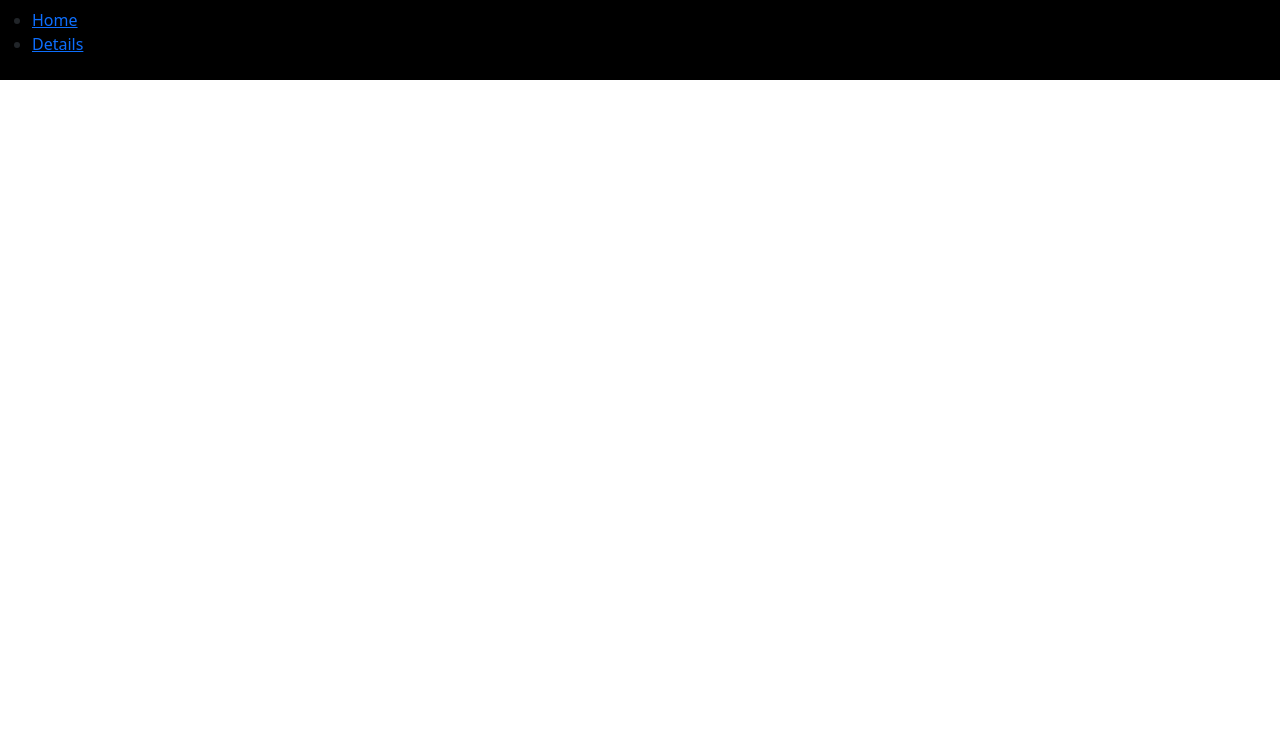
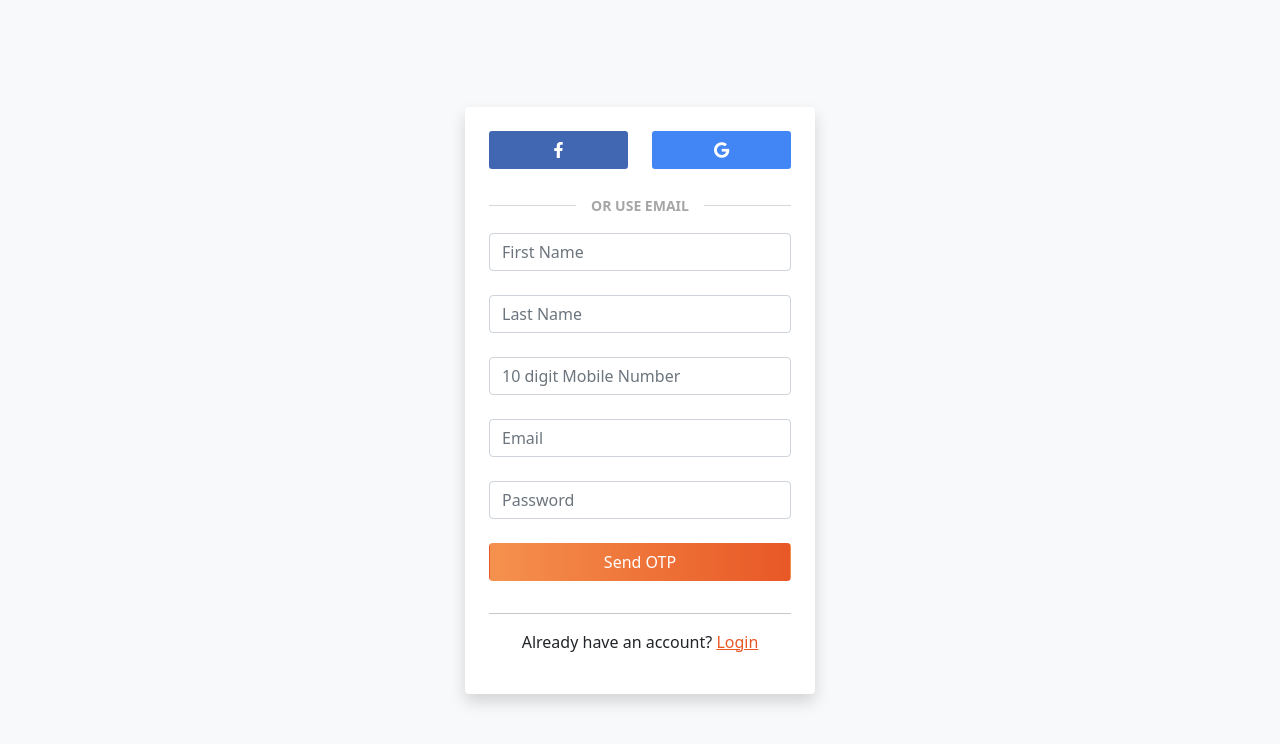
Before and after one commit to technophile-04/freshmenu, a React (Create React App) app: page /register in a window 1280 px wide. Shown: the top 744 px of the page. Built offline with nearby package versions, Linux system fonts and the light colour scheme.

Commit message:
create login and register ui

```diff
--- a/public/index.html
+++ b/public/index.html
@@ -9,6 +9,10 @@
 			name="description"
 			content="Web site created using create-react-app"
 		/>
+		<link
+			href="https://cdnjs.cloudflare.com/ajax/libs/font-awesome/5.13.0/css/all.min.css"
+			rel="stylesheet"
+		/>
 		<title>Order Food Online in Mumbai</title>
 	</head>
 	<body>
--- a/src/components/App.js
+++ b/src/components/App.js
@@ -1,20 +1,26 @@
-import { BrowserRouter as Router, Route, Switch } from "react-router-dom";
-import "../../node_modules/bootstrap/dist/css/bootstrap.min.css";
-import "../../node_modules/bootstrap/dist/js/bootstrap.bundle";
-import { Home, ProductDetails } from "../pages";
-import { Navbar } from "./";
+import { BrowserRouter as Router, Route, Switch } from 'react-router-dom';
+import '../../node_modules/bootstrap/dist/css/bootstrap.min.css';
+import '../../node_modules/bootstrap/dist/js/bootstrap.bundle';
+import { Home, Login, ProductDetails, Register } from '../pages';
+// import { Navbar } from './';
 
 function App() {
 	return (
 		<div className="App">
 			<Router>
-        <Navbar />
+				{/* <Navbar /> */}
 				<Switch>
 					<Route exact path="/">
 						<Home />
 					</Route>
 					<Route exact path="/product/:productId">
 						<ProductDetails />
+					</Route>
+					<Route exact path="/login">
+						<Login />
+					</Route>
+					<Route exact path="/register">
+						<Register />
 					</Route>
 				</Switch>
 			</Router>
--- /dev/null
+++ b/src/pages/Login.jsx
@@ -0,0 +1,68 @@
+import React from 'react';
+import { Link } from 'react-router-dom';
+
+const Login = () => {
+	return (
+		<div
+			className="d-flex justify-content-center align-items-center bg-light"
+			style={{ minHeight: '100vh', backgroundColor: '#b3b3b3' }}
+		>
+			<div
+				className="w-100 p-4 shadow bg-white rounded"
+				style={{ maxWidth: 350 }}
+			>
+				<form>
+					<div class="row mb-3">
+						<div className="col-md-6 d-flex justify-content-center">
+							<button
+								type="submit"
+								className="btn btn-block w-100 mb-2"
+								style={{ backgroundColor: '#4267B2', borderRadius: 3 }}
+							>
+								<i className="fab fa-facebook-f" style={{ color: 'white' }}></i>
+							</button>
+						</div>
+						<div className="col-md-6 d-flex justify-content-center mb-2">
+							<button
+								type="submit"
+								className="btn btn-block w-100"
+								style={{ backgroundColor: '#4285F4', borderRadius: 3 }}
+							>
+								<i className="fab fa-google" style={{ color: 'white' }}></i>
+							</button>
+						</div>
+					</div>
+					<div className="strike mb-3">
+						<span> OR </span>
+					</div>
+					<div className="form-outline mb-4">
+						<input
+							type="email"
+							id="loginName"
+							className="form-control"
+							placeholder="Mobile Number / Email ID"
+						/>
+					</div>
+
+					<button
+						type="submit"
+						className="btn btn-block mb-3 w-100 login-button"
+					>
+						Send OTP
+					</button>
+					<hr />
+					<div className="text-center">
+						<p>
+							Don't have an account?{' '}
+							<Link to="/register" style={{ color: '#e85826' }}>
+								Register
+							</Link>
+						</p>
+					</div>
+				</form>
+			</div>
+		</div>
+	);
+};
+
+export default Login;
--- /dev/null
+++ b/src/pages/Register.jsx
@@ -0,0 +1,92 @@
+import React from 'react';
+import { Link } from 'react-router-dom';
+
+const Register = () => {
+	return (
+		<div
+			className="d-flex justify-content-center align-items-center bg-light"
+			style={{ minHeight: '100vh', backgroundColor: '#b3b3b3' }}
+		>
+			<div
+				className="w-100 p-4 shadow bg-white rounded"
+				style={{ maxWidth: 350 }}
+			>
+				<form>
+					<div className="row mb-3">
+						<div className="col-md-6 d-flex justify-content-center">
+							<button
+								type="submit"
+								className="btn btn-block w-100 mb-2"
+								style={{ backgroundColor: '#4267B2', borderRadius: 3 }}
+							>
+								<i className="fab fa-facebook-f" style={{ color: 'white' }}></i>
+							</button>
+						</div>
+						<div className="col-md-6 d-flex justify-content-center ">
+							<button
+								type="submit"
+								className="btn btn-block w-100 mb-2"
+								style={{ backgroundColor: '#4285F4', borderRadius: 3 }}
+							>
+								<i className="fab fa-google" style={{ color: 'white' }}></i>
+							</button>
+						</div>
+					</div>
+					<div className="strike mb-3">
+						<span> OR USE EMAIL </span>
+					</div>
+
+					<div className="form-outline mb-4">
+						<input
+							type="text"
+							className="form-control"
+							placeholder="First Name"
+						/>
+					</div>
+					<div className="form-outline mb-4">
+						<input
+							type="text"
+							className="form-control"
+							placeholder="Last Name"
+						/>
+					</div>
+					<div className="form-outline mb-4">
+						<input
+							type="email"
+							className="form-control"
+							placeholder="10 digit Mobile Number"
+						/>
+					</div>
+					<div className="form-outline mb-4">
+						<input type="email" className="form-control" placeholder="Email" />
+					</div>
+					<div className="form-outline mb-4">
+						<input
+							type="password"
+							className="form-control"
+							placeholder="Password"
+						/>
+					</div>
+
+					<button
+						type="submit"
+						className="btn btn-block mb-3 w-100 login-button"
+					>
+						Send OTP
+					</button>
+					<hr />
+					<div className="text-center">
+						<p>
+							Already have an account?{' '}
+							<Link to="/login" style={{ color: '#e85826' }}>
+								Login
+							</Link>
+						</p>
+					</div>
+				</form>
+			</div>
+		</div>
+	);
+};
+
+export default Register;
--- a/src/pages/index.js
+++ b/src/pages/index.js
@@ -1,4 +1,5 @@
 import Home from './Home';
 import ProductDetails from './ProductDetails';
-
-export { Home, ProductDetails };
+import Login from './Login';
+import Register from './Register';
+export { Home, ProductDetails, Login, Register };
--- a/src/styles/index.css
+++ b/src/styles/index.css
@@ -12,6 +12,49 @@ code {
 		monospace;
 }
 
-.navbar {
-	background: #000;
+.login-button {
+	background: linear-gradient(to right, #f5914e, #e85826);
+	color: white !important;
+	border-radius: 3px;
 }
+
+.strike {
+	display: block;
+	text-align: center;
+	overflow: hidden;
+	white-space: nowrap;
+}
+
+.strike > span {
+	position: relative;
+	display: inline-block;
+	color: #4a4a4a7d !important;
+	font-size: 14px;
+	font-weight: 600;
+}
+
+.strike > span:before,
+.strike > span:after {
+	content: '';
+	position: absolute;
+	top: 50%;
+	width: 9999px;
+	height: 1px;
+	background: rgba(0, 0, 0, 0.158);
+}
+
+.strike > span:before {
+	right: 100%;
+	margin-right: 15px;
+}
+
+.strike > span:after {
+	left: 100%;
+	margin-left: 15px;
+}
+
+.form-control:focus {
+	outline: none !important;
+	border-color: #e85826 !important;
+	box-shadow: inset 0 1px 1px rgba(182, 96, 96, 0.075), 0 0 8px #e85826;
+}
```
Also changed, not shown: 1 other file (tests, documents, lock files or other folders). Lines whose indentation alone changed are shown as unchanged.
